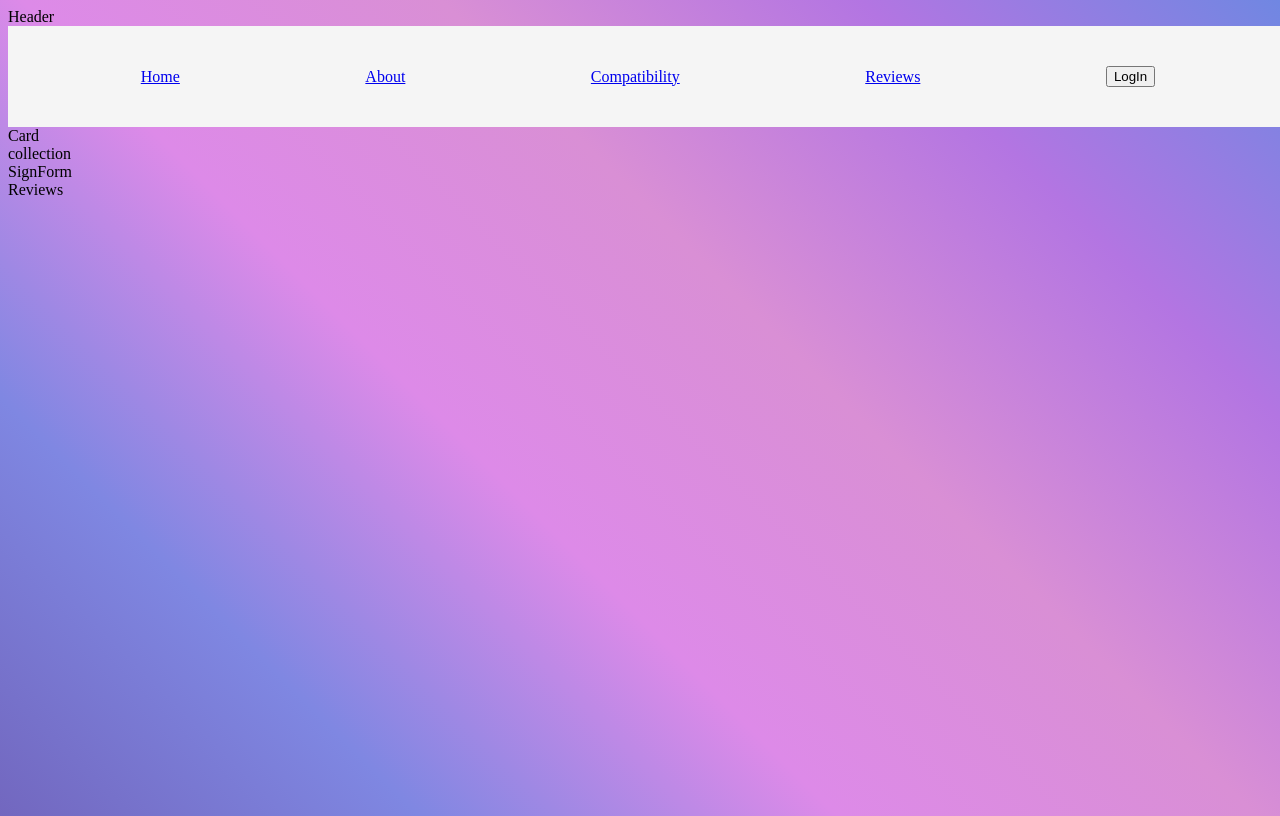
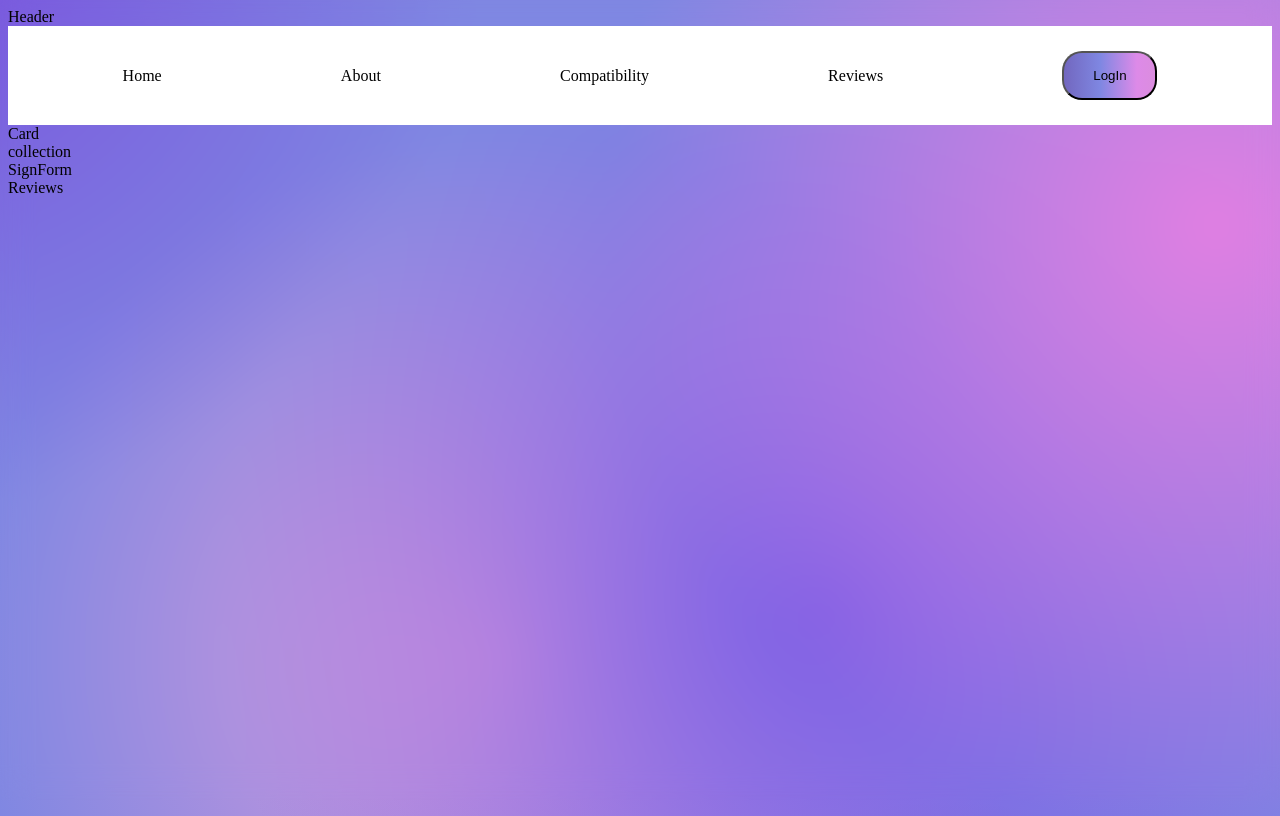
Before and after one commit to Spanglishgaby/AstrologyPhase2, a React (Create React App) app: page / in a window 1280 px wide. Built offline with nearby package versions, Linux system fonts and the light colour scheme.

Commit message:
add bg and btn filter

```diff
--- a/src/components/Navbar.js
+++ b/src/components/Navbar.js
@@ -5,7 +5,7 @@ function Navbar (){
             <a href="/">About</a>
             <a href="/">Compatibility</a>
             <a href="/">Reviews</a>
-            <button>LogIn</button>
+            <button id="loginBtn" >LogIn</button>
         </nav>
     )
 
--- a/src/index.css
+++ b/src/index.css
@@ -8,18 +8,108 @@ body {
     sans-serif;
   -webkit-font-smoothing: antialiased;
   -moz-osx-font-smoothing: grayscale; */
-  background-image: linear-gradient(45deg, rgb(114, 103, 191), rgb(127, 135, 226),  rgb(221, 138, 232), rgb(217, 143, 213), rgb(179, 117, 226), rgb(112, 135, 226));
+  /* background-image: linear-gradient(45deg, rgb(114, 103, 191), rgb(127, 135, 226),  rgb(221, 138, 232), rgb(217, 143, 213), rgb(179, 117, 226), rgb(112, 135, 226)); */
   /* border : 20px red solid; */
   /* overflow: hidden; */
+  min-height: 100vh;
+  background-color: rgb(127, 135, 226);
+  background-image:
+  radial-gradient(closest-side, rgba(121, 82, 221,1),rgba(121, 82, 221, 0)),
+  radial-gradient(closest-side, rgba(224, 127, 226,1),rgba(224, 127, 226, 0)),
+  radial-gradient(closest-side, rgba(127, 96, 229,1), rgba(74, 87, 227, 0)),
+  radial-gradient(closest-side, rgba(222, 156, 219, 1),rgba(222, 156, 219, 0)),
+  radial-gradient(closest-side, rgba(73, 66, 116, 1),rgba(73, 66, 116, 0));
+  background-size:
+  130vmax 130vmax,
+  80vmax 80vmax,
+  90vmax 90vmax,
+  110vmax 110vmax,
+  90vmax 90vmax;
+  background-position:
+  -80vmax -80vmax,
+  60vmax -30vmax,
+  10vmax 10vmax,
+  -30vmax -10vmax,
+  50vmax 50vmax;
+  background-repeat: no-repeat;
+  animation: movement 8s linear infinite;
+}
+body::after{
+  content: "";
+  display: block;
+  position : fixed;
   width: 100%;
-  height: 100vh;
-
+  height: 100%;
+  top : 0;
+  left: 0;
+  backdrop-filter: blur(15px);
+  -webkit-backdrop-filter: blur(15px);
+  z-index: -1;
 }
 
+@keyframes movement{
+  0%, 100%{
+    background-size:
+    130vmax 130vmax,
+    80vmax 80vmax,
+    90vmax 90vmax,
+    110vmax 110vmax,
+    90vmax 90vmax;
+    background-position:
+    -80vmax -80vmax,
+    60vmax -30vmax,
+    10vmax 10vmax,
+    -30vmax -10vmax,
+    50vmax 50vmax;
+  }
+  25%{
+    background-size:
+    100vmax 100vmax,
+    90vmax 90vmax,
+    100vmax 100vmax,
+    90vmax 90vmax,
+    60vmax 60vmax;
+    background-position:
+    -60vmax -90vmax,
+    50vmax -40vmax,
+    0vmax -20vmax,
+    -40vmax -20vmax,
+    40vmax 60vmax;
+  }
+  50%{
+    background-size:
+    80vmax 80vmax,
+    110vmax 110vmax,
+    80vmax 80vmax,
+    60vmax 60vmax,
+    80vmax 80vmax;
+    background-position:
+    -50vmax -70vmax,
+    40vmax -30vmax,
+    10vmax 0vmax,
+    20vmax 10vmax,
+    30vmax 70vmax;
+  }
+  75%{
+    background-size:
+    90vmax 90vmax,
+    90vmax 90vmax,
+    100vmax 100vmax,
+    90vmax 90vmax,
+    70vmax 70vmax;
+    background-position:
+    -50vmax -40vmax,
+    50vmax -30vmax,
+    20vmax 0vmax,
+    -10vmax 10vmax,
+    40vmax 60vmax;
+  }
+}
 code {
   font-family: source-code-pro, Menlo, Monaco, Consolas, 'Courier New',
     monospace;
 }
+
 .background {
   min-width: 800px;
   margin: 0;
@@ -28,15 +118,67 @@ code {
   display: relative;
   z-index: -1;
 }
+
 .navbar {
   /* border : 2px red solid; */
-  grid-area: navnar;
+  grid-area: navbar;
   display: grid;
-  grid-template-columns: repeat(5,auto);
+  grid-template-columns: repeat(5, auto);
   align-items: center;
   justify-items: center;
-  background-color: whitesmoke;
-  padding: 40px;
+  background-color: white;
+  padding: 25px;
+}
+
+a{
   color: black;
-  font-style: none;
+  text-decoration: none;
 }
+
+#loginBtn{
+  background: linear-gradient(90deg, rgb(114, 103, 191), rgb(127, 135, 226),  rgb(221, 138, 232), rgb(217, 143, 213), rgb(179, 117, 226), rgb(114, 103, 191));
+  background-size: 200%;
+  border-radius: 20px;
+  width: 95px;
+  padding: 15px;
+  top: 0;
+  /* z-index: 1; */
+}
+/*
+#loginBtn::before{
+  content: "";
+  position: absolute;
+  left: -10px;
+  right: -10px;
+  top: -10px;
+  bottom: -10px;
+  background: linear-gradient(90deg, rgb(69, 63, 110),  rgb(144, 64, 140), rgb(65, 49, 204), rgb(69, 63, 110));
+  background-size: 200%;
+  filter: blur(10px);
+  z-index: -1;
+  }
+  #loginBtn:hover::before{
+    animation: light 8s infinite;
+   }
+   #loginBtn:hover{
+   animation: light 8s infinite;
+  }
+
+  #loginBtn::before{
+  content: "";
+  position: absolute;
+  left: -10px;
+  right: -10px;
+  top: -10px;
+  bottom: -10px;
+  background: linear-gradient(90deg, rgb(69, 63, 110),  rgb(144, 64, 140), rgb(65, 49, 204), rgb(69, 63, 110));
+  background-size: 200%;
+  filter: blur(10px);
+  z-index: -1;
+  }
+
+  @keyframes light {
+    100%{
+      background-position:  -200% 0;
+    }
+  } */
```
